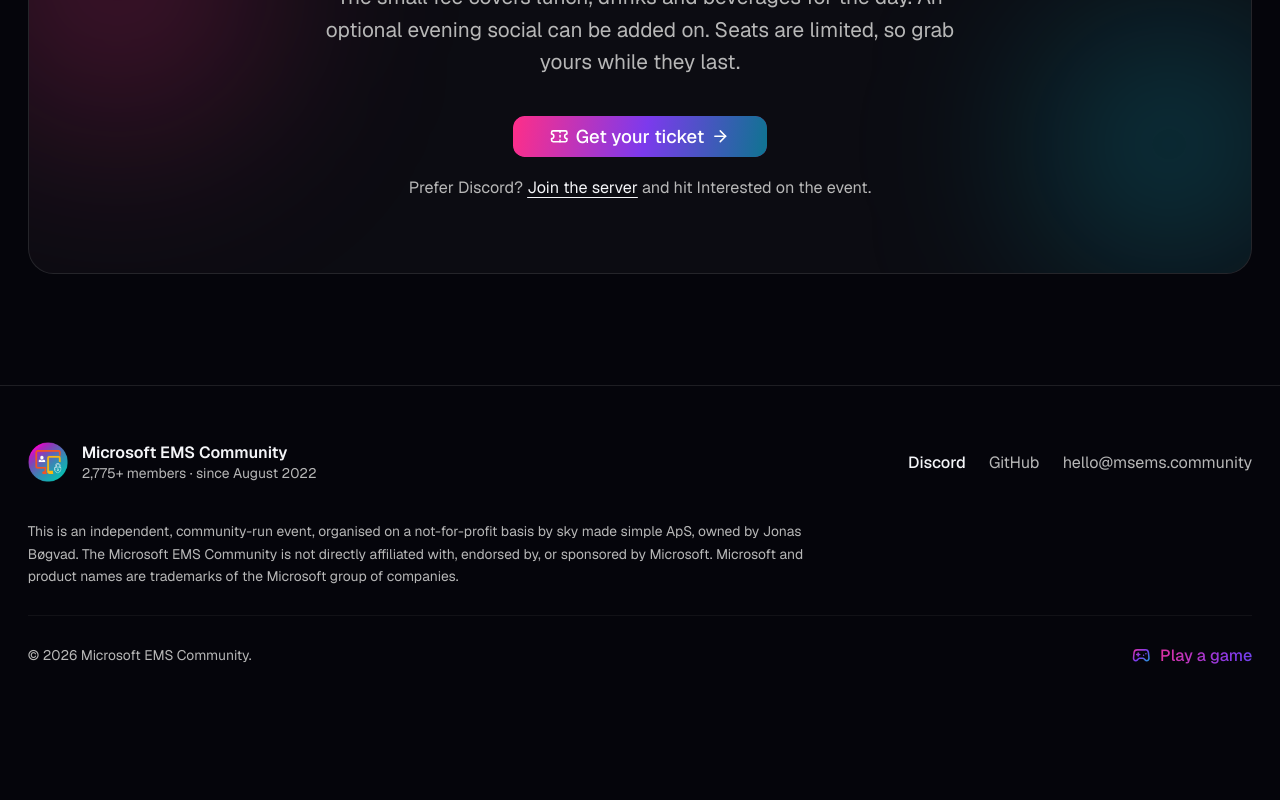
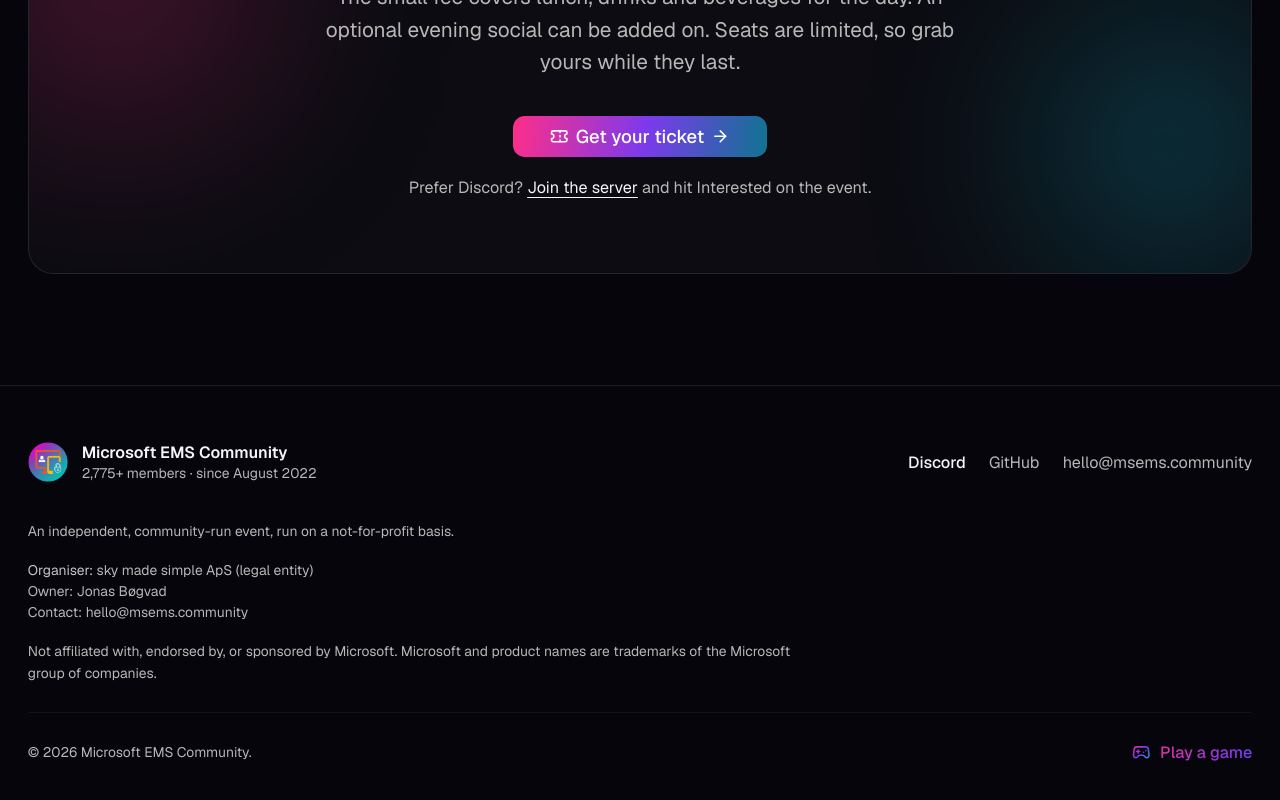
Before and after one commit to Microsoft-EMS-Community/msems-landing, a Next.js app: page / in a window 1280 px wide. Shown: the part 8964-9764 px from the top of the page. Before the commit the page ends 9687 px from the top, so only its background shows below. Built offline with nearby package versions, Linux system fonts and the light colour scheme; no server answers.

Commit message:
footer: clear organiser/legal block on its own rows
Lay out organiser details (legal entity, owner, contact) as distinct rows
instead of a run-on sentence, so the operator is transparent and easy to read.
Microsoft trademark disclaimer kept as its own line.

```diff
--- a/src/components/site-footer.tsx
+++ b/src/components/site-footer.tsx
@@ -55,11 +55,19 @@ export function SiteFooter({ memberLabel }: SiteFooterProps) {
         </div>
 
         <p className="mt-8 max-w-2xl text-xs leading-relaxed text-muted-foreground">
-          This is an independent, community-run event, organised on a
-          not-for-profit basis by sky made simple ApS, owned by Jonas Bøgvad.
-          The Microsoft EMS Community is not directly affiliated with, endorsed
-          by, or sponsored by Microsoft. Microsoft and product names are
-          trademarks of the Microsoft group of companies.
+          An independent, community-run event, run on a not-for-profit basis.
+        </p>
+        <div className="mt-4 space-y-0.5 text-xs text-muted-foreground">
+          <p>
+            <span className="text-foreground/80">Organiser:</span> sky made
+            simple ApS (legal entity)
+          </p>
+          <p>Owner: Jonas Bøgvad</p>
+          <p>Contact: {EVENT.contactEmail}</p>
+        </div>
+        <p className="mt-4 max-w-2xl text-xs leading-relaxed text-muted-foreground">
+          Not affiliated with, endorsed by, or sponsored by Microsoft. Microsoft
+          and product names are trademarks of the Microsoft group of companies.
         </p>
         <div className="mt-6 border-t border-white/5 pt-6">
           <div className="flex flex-wrap items-center justify-between gap-3">
```
